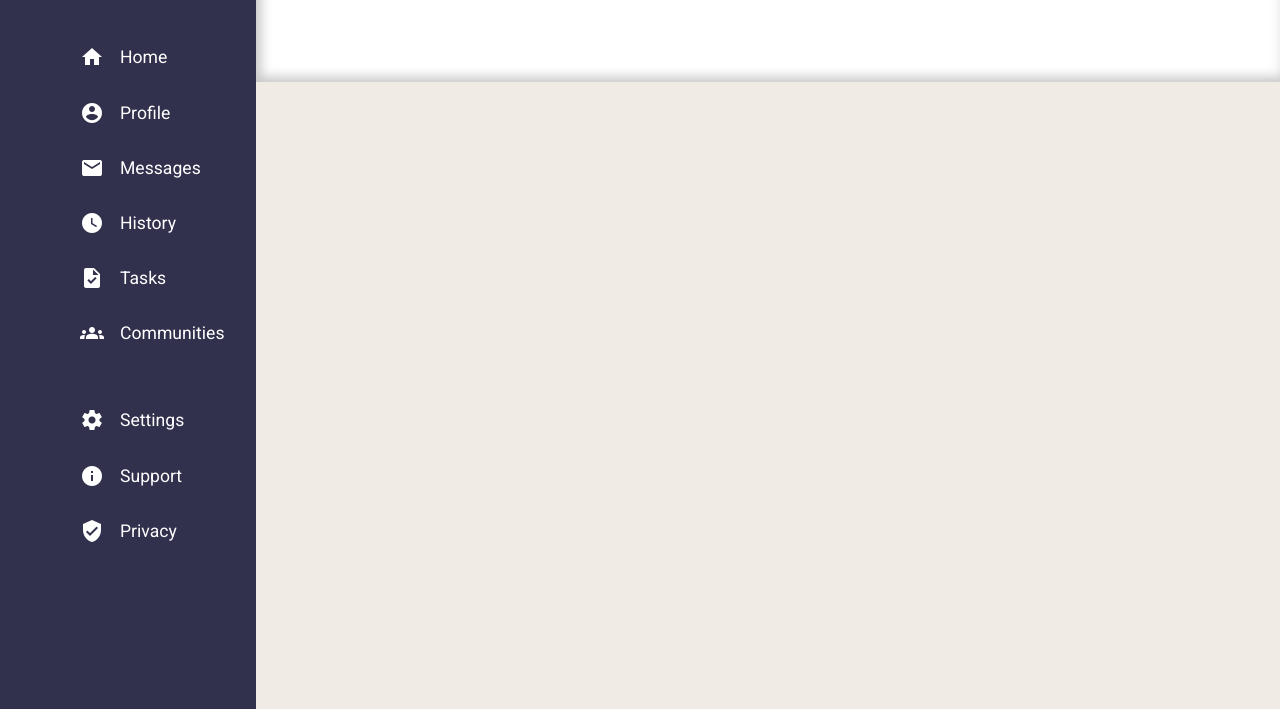
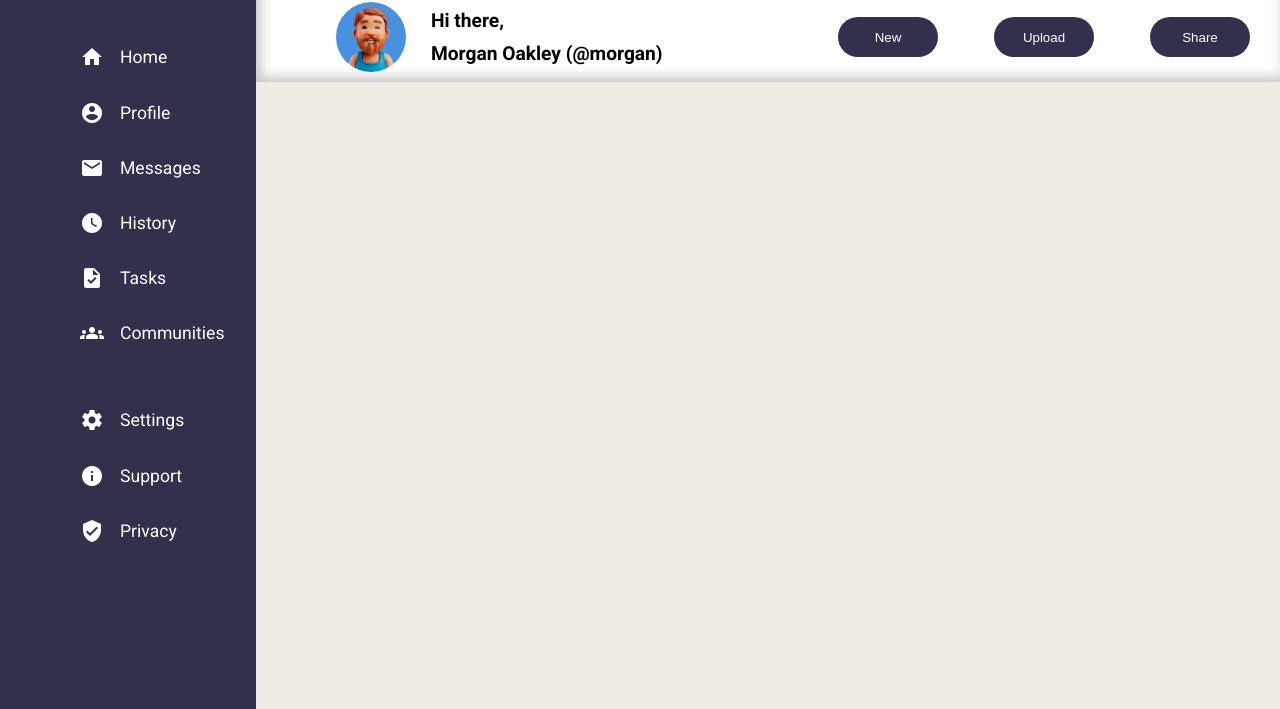
Before and after one commit to NikolaGedovic/Admin-dashboard, a plain HTML site: page index.html in a window 1280 px wide. Shown: the part 91-800 px from the top of the page. Drawn offline with Linux system fonts and the light colour scheme.

Commit message:
finish up header section

```diff
--- a/index.html
+++ b/index.html
@@ -46,7 +46,20 @@
             <div class="header-top-name">Morgan Oakley</div>
           </div>
         </div>
-        <div class="lower-heading-section"></div>
+        <div class="lower-heading-section">
+          <div class="profile-info">
+            <div class="header-bottom-avatar"></div>
+            <div class="profile-text">
+              <p>Hi there,</p>
+              <p>Morgan Oakley (@morgan)</p>
+            </div>
+          </div>
+          <div class="button-section">
+            <button class="btn">New</button>
+            <button class="btn">Upload</button>
+            <button class="btn">Share</button>
+          </div>
+        </div>
       </div>
 
       <div class="sidebar">
--- a/style.css
+++ b/style.css
@@ -18,6 +18,11 @@ body {
   font-family: 'Roboto', sans-serif;
 }
 
+/* button {
+  border: none;
+  appearance: none;
+} */
+
 .container {
   height: 100%;
   display: grid;
@@ -26,6 +31,7 @@ body {
 }
 
 /* Header Style */
+/* Top Header Style */
 .header {
   display: flex;
   flex-direction: column;
@@ -90,6 +96,61 @@ body {
   font-size: 1.9rem !important;
 }
 
+/* Bottom Header Style */
+
+.lower-heading-section {
+  display: flex;
+  align-items: center;
+}
+
+.profile-info {
+  display: flex;
+  width: 50%;
+  align-items: center;
+}
+
+.profile-text>p {
+  font-size: 1.2rem;
+  font-weight: 700;
+  line-height: 0.7;
+  padding-left: 1.56rem;
+}
+
+.header-bottom-avatar {
+  background: var(--avatar-1) center center / cover no-repeat;
+  height: 70px;
+  width: 70px;
+  border-radius: 50%;
+}
+
+.button-section {
+  width: 50%;
+  display: flex;
+  gap: 3.5rem;
+  justify-content: center;
+}
+
+.btn {
+  background-color: var(--sidebar-color);
+  color: var(--sidebar-font-color);
+  height: 2.5rem;
+  width: 6.25rem;
+  border-radius: 1.45rem;
+  border: none;
+  cursor: pointer;
+}
+
+.btn:hover {
+  box-shadow: rgba(0, 0, 0, 0.19) 0px 10px 20px, rgba(0, 0, 0, 0.23) 0px 6px 6px;
+}
+
+.btn:active {
+  background-color: var(--search-input-color);
+  color: #000;
+  font-weight: 700;
+  border: 1px solid var(--sidebar-color);
+}
+
 /* Sidebar Style */
 .sidebar {
   background-color: var(--sidebar-color);
```
